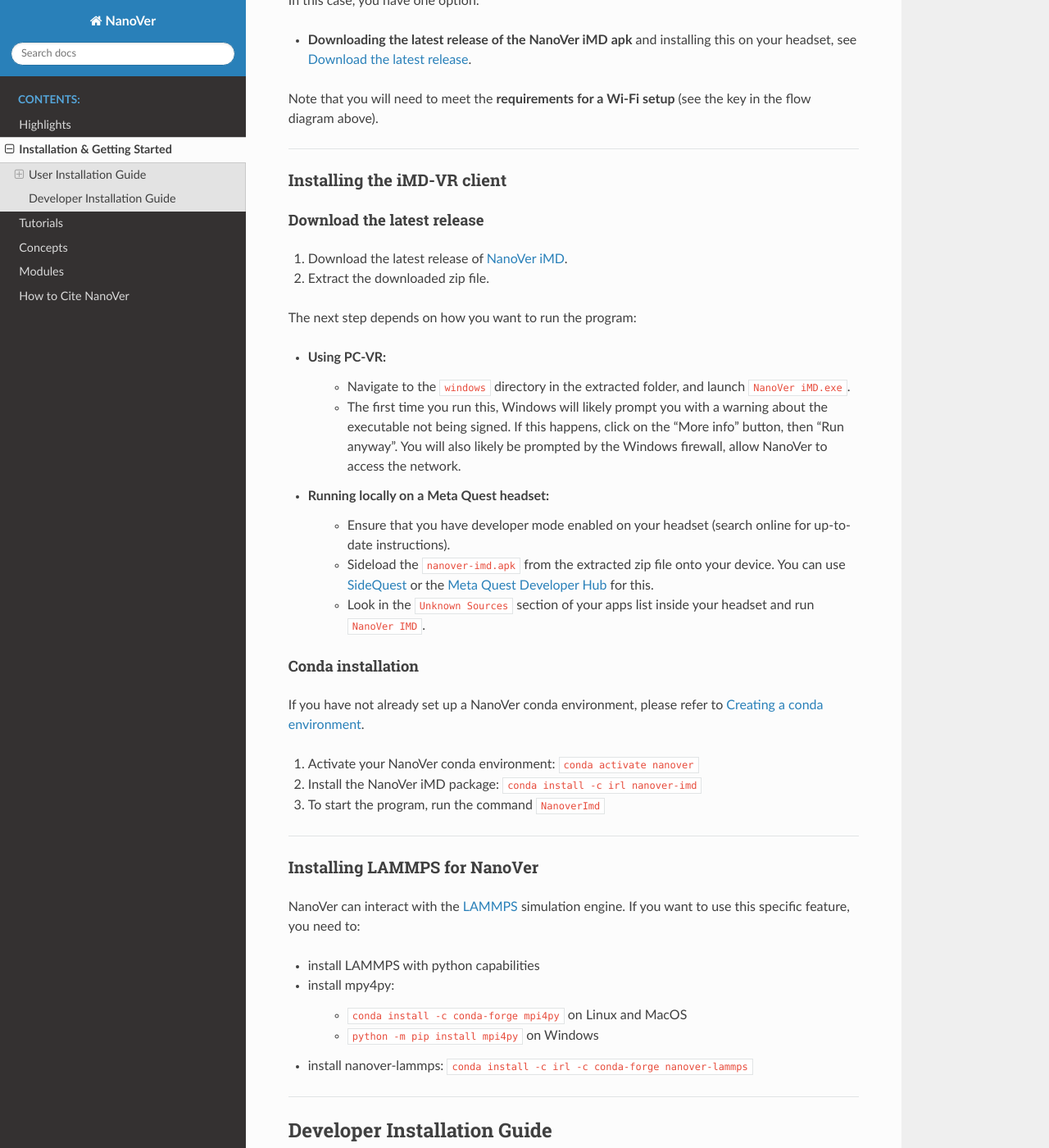
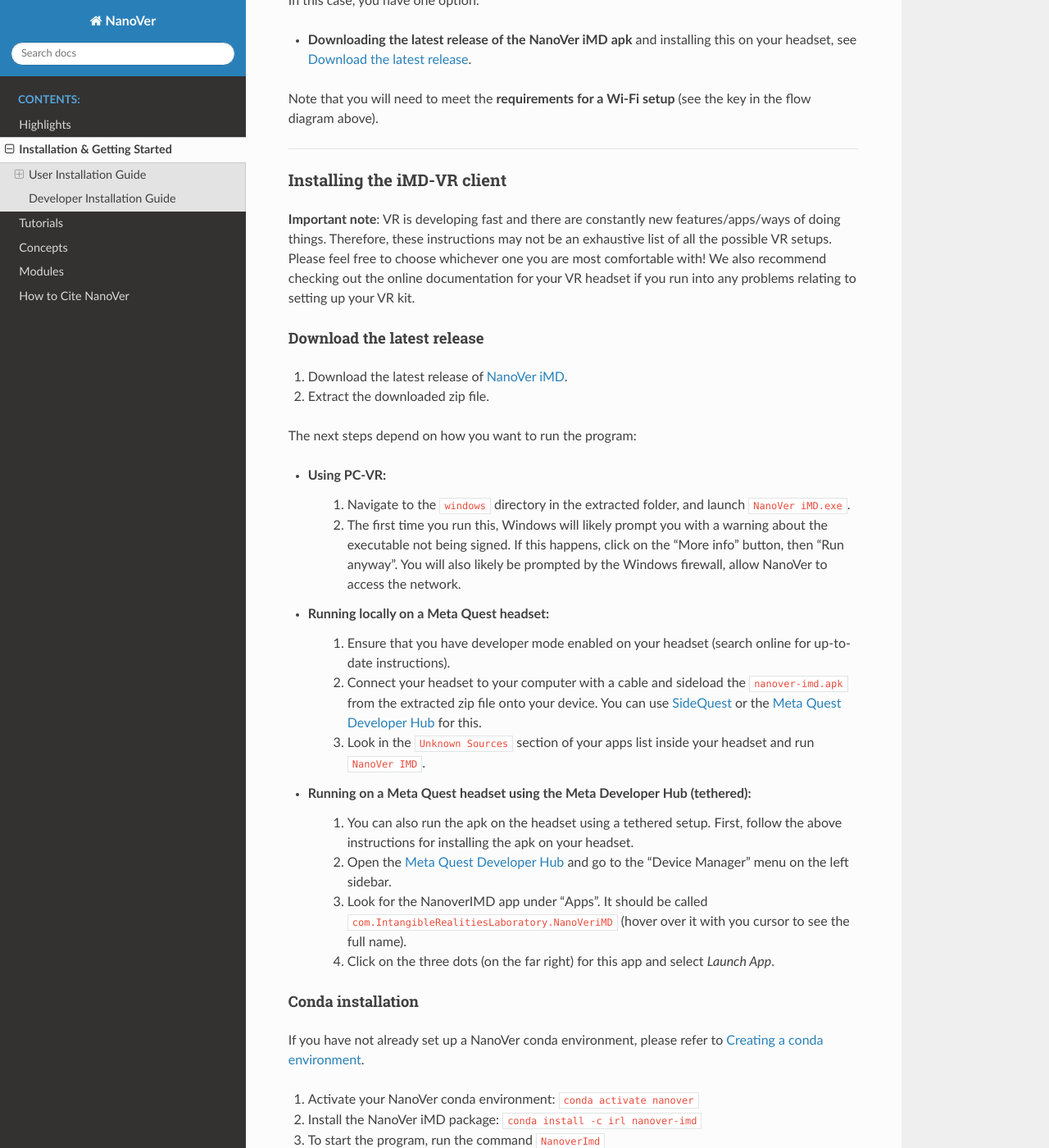
Before and after one commit to IRL2/nanover-docs, a Sphinx documentation site: the page built from source/installation.rst, in a window 1280 px wide and 1400 px high, scrolled down 2509 px. Shown: the whole window at 82% size. Built offline with Sphinx 7.4.7 and the Read the Docs theme 2.0.0, drawn with Linux system fonts in a browser that asks for light colours; pages that are not in the unit, such as notebooks, are missing from menus; the version number could not be read and is left out.

Commit message:
Update installation.rst
Added a note about the fact that these instructions might not cover all possible VR configurations and point them to the online documentation for their specific headset if they have problems setting up their VR kit.

Add an installation option (that I recently learned about and that they are using in Bristol) about running the apk on the headset but through the meta developer hub, which means they can connect to a server running on their computer without communication over the network (ideal for eduroam).

```diff
--- a/source/installation.rst
+++ b/source/installation.rst
@@ -96,6 +96,11 @@
 Installing the iMD-VR client
 ############################
 
+**Important note**: VR is developing fast and there are constantly new features/apps/ways of doing things. Therefore,
+these instructions may not be an exhaustive list of all the possible VR setups. Please feel free to choose whichever
+one you are most comfortable with! We also recommend checking out the online documentation for your VR headset if you
+run into any problems relating to setting up your VR kit.
+
 .. _download_latest_release_VR_client:
 
 Download the latest release
@@ -105,20 +110,30 @@
 
 #. Extract the downloaded zip file.
 
-The next step depends on how you want to run the program:
+The next steps depend on how you want to run the program:
 
 * **Using PC-VR**:
-    * Navigate to the ``windows`` directory in the extracted folder, and launch ``NanoVer iMD.exe``.
-    * The first time you run this, Windows will likely prompt you with a warning about the executable not being signed.
-      If this happens, click on the "More info" button, then "Run anyway". You will also likely be prompted by the
-      Windows firewall, allow NanoVer to access the network.
+    #. Navigate to the ``windows`` directory in the extracted folder, and launch ``NanoVer iMD.exe``.
+    #. The first time you run this, Windows will likely prompt you with a warning about the executable not being signed.
+       If this happens, click on the "More info" button, then "Run anyway". You will also likely be prompted by the
+       Windows firewall, allow NanoVer to access the network.
 
 * **Running locally on a Meta Quest headset**:
-    * Ensure that you have developer mode enabled on your headset (search online for up-to-date instructions).
-    * Sideload the ``nanover-imd.apk`` from the extracted zip file onto your device. You can use
-      `SideQuest <https://sidequestvr.com>`_ or the
-      `Meta Quest Developer Hub <https://developer.oculus.com/meta-quest-developer-hub/>`_ for this.
-    * Look in the ``Unknown Sources`` section of your apps list inside your headset and run ``NanoVer IMD``.
+    #. Ensure that you have developer mode enabled on your headset (search online for up-to-date instructions).
+    #. Connect your headset to your computer with a cable and sideload the ``nanover-imd.apk`` from the extracted zip
+       file onto your device. You can use `SideQuest <https://sidequestvr.com>`_ or the
+       `Meta Quest Developer Hub <https://developer.oculus.com/meta-quest-developer-hub/>`_ for this.
+    #. Look in the ``Unknown Sources`` section of your apps list inside your headset and run ``NanoVer IMD``.
+
+* **Running on a Meta Quest headset using the Meta Developer Hub (tethered)**:
+    #. You can also run the apk on the headset using a tethered setup. First, follow the above instructions for
+       installing the apk on your headset.
+    #. Open the `Meta Quest Developer Hub <https://developer.oculus.com/meta-quest-developer-hub/>`_ and go to the
+       "Device Manager" menu on the left sidebar.
+    #. Look for the NanoverIMD app under "Apps". It should be called ``com.IntangibleRealitiesLaboratory.NanoVeriMD``
+       (hover over it with you cursor to see the full name).
+    #. Click on the three dots (on the far right) for this app and select `Launch App`.
+
 
 .. _conda_installation_VR_client:
 
```
